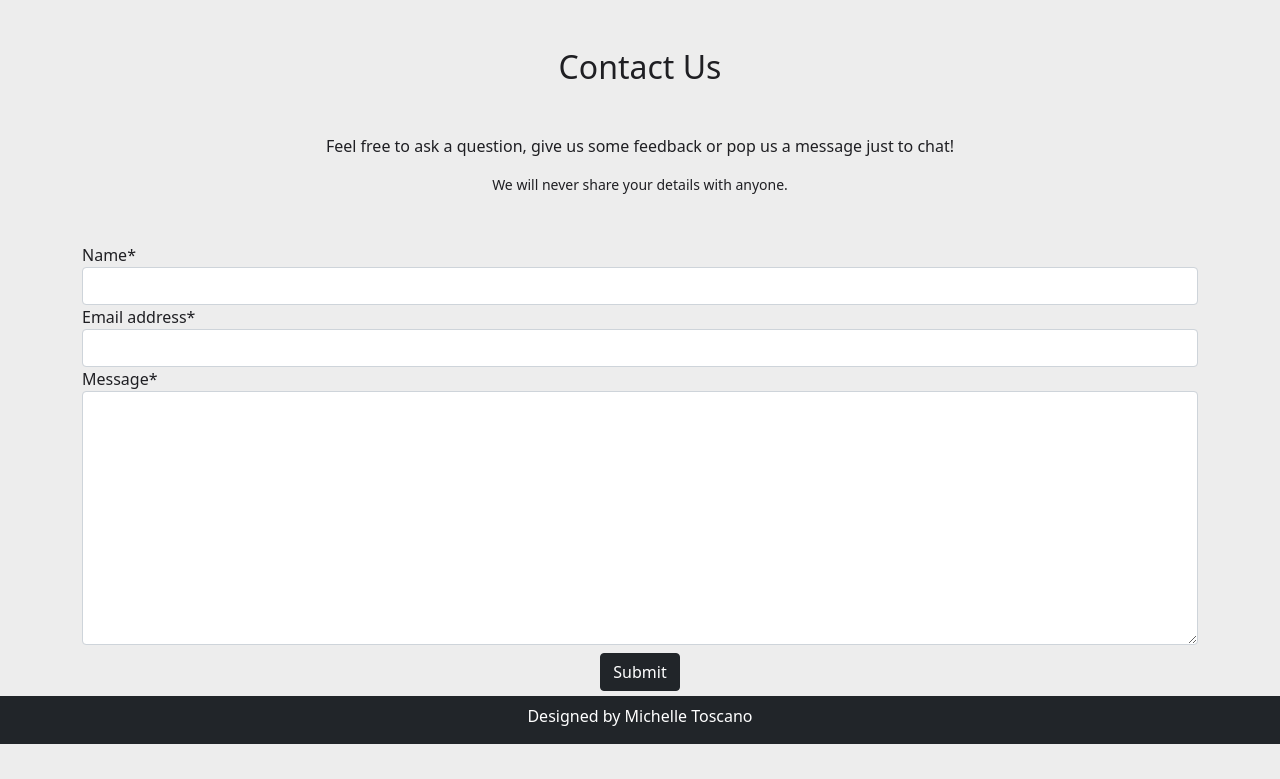
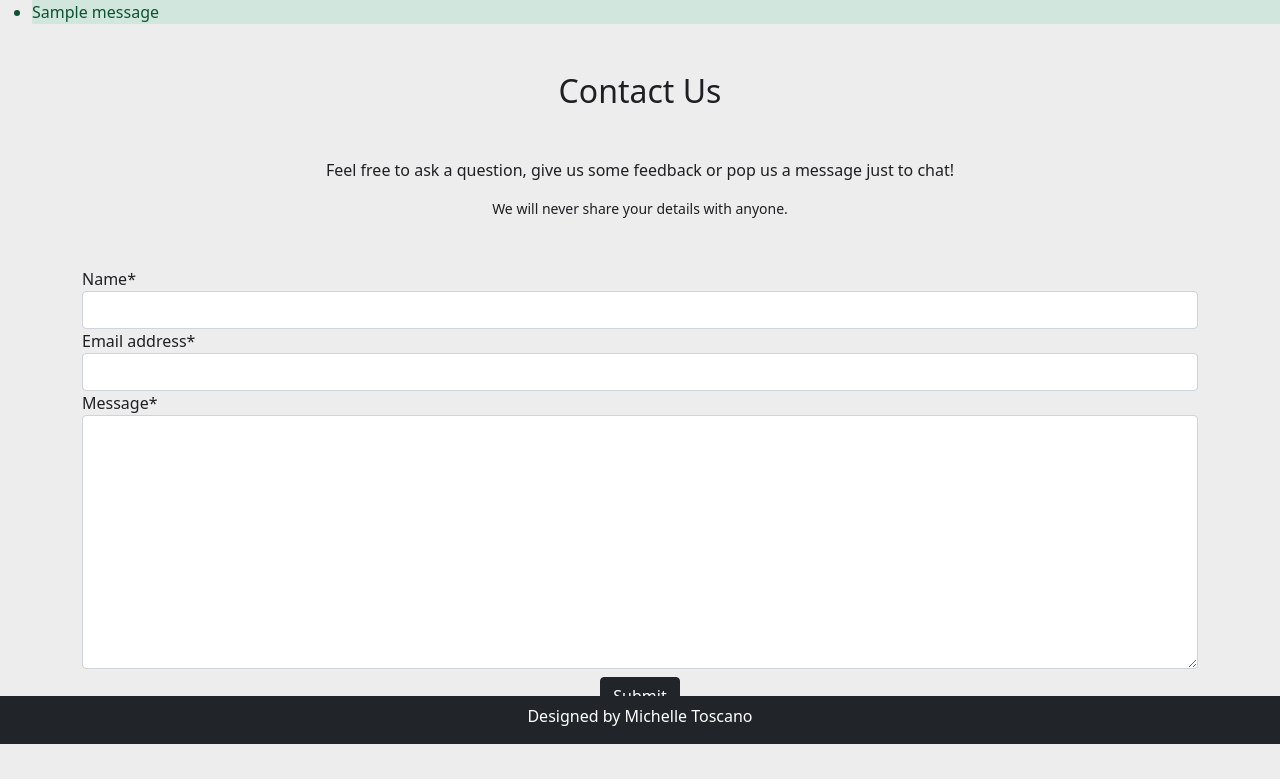
Before and after one commit to Michelle3334/coaching-warriors, a Django app: page /contact/ in a window 1280 px wide. Shown: the part 56-835 px from the top of the page. Before the commit the page ends 800 px from the top, so only its background shows below. Run offline with Django 3.2, Linux system fonts and the light colour scheme; tables that the repository leaves empty hold one stand-in row (values such as "Sample post"); one stand-in notice (Sample message) is shown; some libraries are stand-ins or nearby versions.

Commit message:
Add confirmation message for contact form

```diff
--- a/coachingwarriors/settings.py
+++ b/coachingwarriors/settings.py
@@ -35,7 +35,7 @@
 SECRET_KEY = os.environ.get('SECRET_KEY')
 
 # SECURITY WARNING: don't run with debug turned on in production!
-DEBUG = False
+DEBUG = True
 
 ALLOWED_HOSTS = ['coachingwarriors.herokuapp.com', 'localhost']
 
--- a/contactemail/views.py
+++ b/contactemail/views.py
@@ -1,6 +1,7 @@
 from django.core.mail import send_mail, BadHeaderError
 from django.http import HttpResponse
-from django.shortcuts import render, redirect
+from django.shortcuts import render
+from django.contrib import messages
 from .forms import ContactForm
 
 
--- a/templates/contact.html
+++ b/templates/contact.html
@@ -2,15 +2,25 @@
 {% load crispy_forms_tags %}
 
 {% block content %}
+<!--Confirmation message -->
+{% if messages %}
+<ul class="messages">
+    {% for message in messages %}
+    <li  {% if message.tags %} class=" {{ message.tags }} " {% endif %}> {{ message }} </li>
+    {% endfor %}
+</ul>
+{% endif %}
 <h2 class="text-center mt-5">Contact Us</h2>
 <p class="text-center mt-5">Feel free to ask a question, give us some feedback or pop us a message just to chat!</p>
 <p class="text-center small">We will never share your details with anyone.</p>
+
+<!--Contact form-->
 <div class="container">
-  <form method="post" class="mt-5">
+  <form id="form" method="post" class="mt-5">
       {% csrf_token %}
       {{ form|crispy }}
       <div class="text-center">
-        <button type="submit" class="btn btn-dark text-center m-2">Submit</button>
+        <button data-toggle="modal" data-target="message" type="submit" class="btn btn-dark text-center m-2">Submit</button>
       </div>
   </form>
 </div>
```
